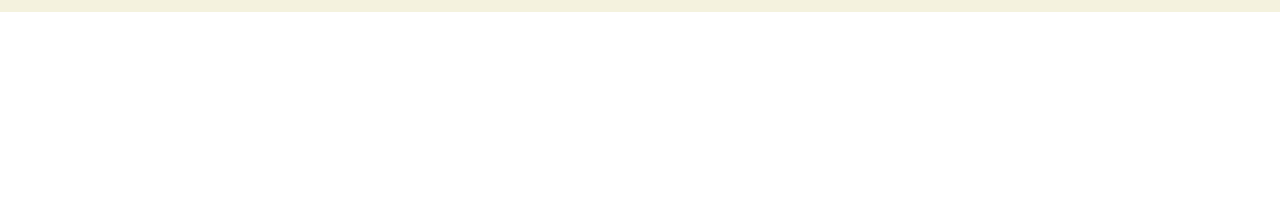
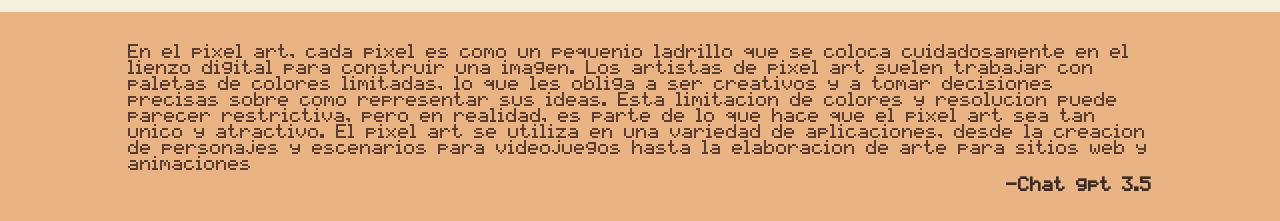
Before and after one commit to Mathias-Albernaz/landingpage, a plain HTML site: page index.html in a window 1280 px wide. Shown: the part 973-1194 px from the top of the page. Before the commit the page ends 985 px from the top, so only its background shows below. Drawn offline with Linux system fonts and the light colour scheme.

Commit message:
Se completo el cuadrante 4

```diff
--- a/estilo.css
+++ b/estilo.css
@@ -89,35 +89,6 @@ img{
       justify-content: space-between;
 }
 
-.contenedor-2 {
-      background-color: #F4F2DE;
-      flex-direction: column;
-      align-items: center;
-      padding: 15px;
-      padding-left: 10%;
-      padding-right: 10%;
-      gap: 30px;
-}
-
-.contenedor-3 {
-      background-color: #E9B384;
-}
-
-.contenedor-4 {
-      background-color: #F4F2DE;
-}
-
-.footer {
-      display: flex;
-      height: 10%;
-      background-color: #96B6C5;
-}
-
-.titulo {
-      font-size: 45px;
-      font-weight: 800;
-}
-
 .texto {
       font-size: 25px;
 }
@@ -137,6 +108,21 @@ img{
       justify-content: flex-end;
       object-fit: contain;
       min-height: 85%;
+}
+
+.titulo {
+      font-size: 45px;
+      font-weight: 800;
+}
+
+.contenedor-2 {
+      background-color: #F4F2DE;
+      flex-direction: column;
+      align-items: center;
+      padding: 15px;
+      padding-left: 10%;
+      padding-right: 10%;
+      gap: 30px;
 }
 
 .cajas2 {
@@ -165,3 +151,35 @@ img{
       display: flex;
       object-fit:cover;
 }
+
+.contenedor-3 {
+      background-color: #E9B384;
+      align-items: center;
+      padding: 30px;
+      padding-left: 10%;
+      padding-right: 10%;
+}
+
+.sub-contenedor-3 {
+      display: flex;
+      flex-direction: column;
+      gap: 5px;
+      color: #5a3d2e;
+}
+
+.texto3-cita {
+      display: flex;
+      align-self: flex-end;
+      font-weight:bolder;
+      color: #3f2b20;
+}
+
+.contenedor-4 {
+      background-color: #F4F2DE;
+}
+
+.footer {
+      display: flex;
+      height: 10%;
+      background-color: #96B6C5;
+}
--- a/index.html
+++ b/index.html
@@ -44,7 +44,21 @@
         </div>
     </div>
     <div class="contenedor-3">
+        <div class="sub-contenedor-3">
+            <div>En el pixel art, cada pixel es como un pequenio ladrillo que se coloca
+                cuidadosamente en el lienzo digital para construir una imagen. Los artistas de pixel art
+                suelen trabajar con paletas de colores limitadas, lo que les obliga a ser creativos y
+                a tomar decisiones precisas sobre como representar sus ideas. Esta limitacion de colores
+                y resolucion puede parecer restrictiva, pero en realidad, es parte de lo que hace que
+                el pixel art sea tan unico y atractivo.
+                El pixel art se utiliza en una variedad de aplicaciones, desde la creacion de personajes
+                y escenarios para videojuegos hasta la elaboracion de arte para sitios web y animaciones
+            </div>
+            <div class="texto3-cita">-Chat gpt 3.5</div>
+        </div>
+    </div>
     <div class="contenedor-4">
+        <div class="sub-contenedor-4"></div>
     </div>
     <div class="footer"></div>
 
```
